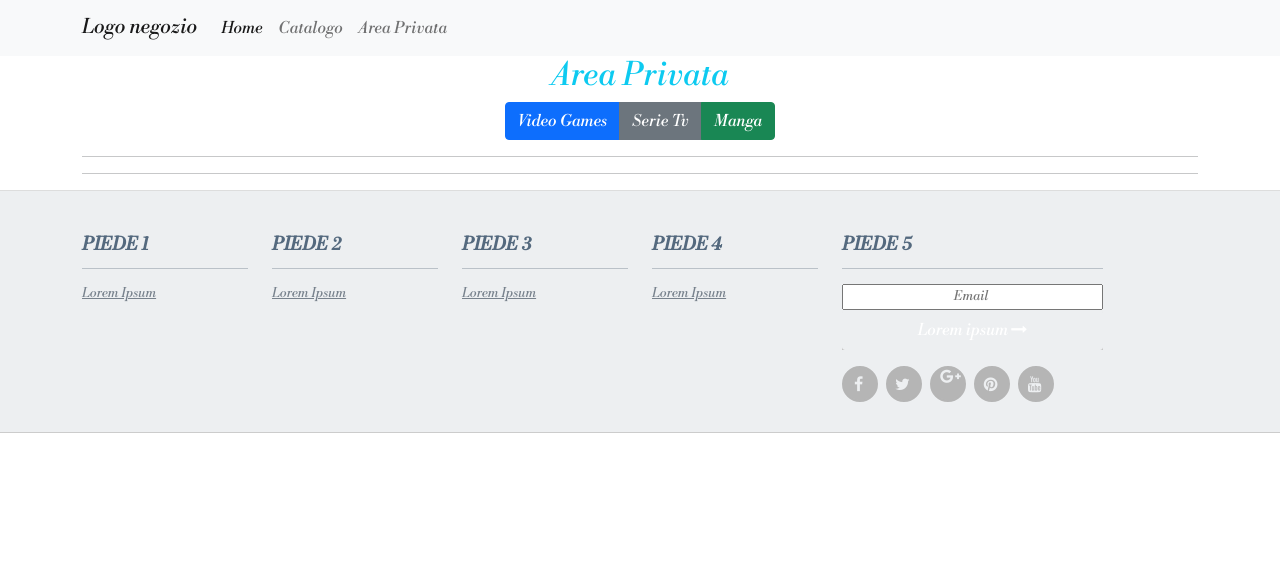
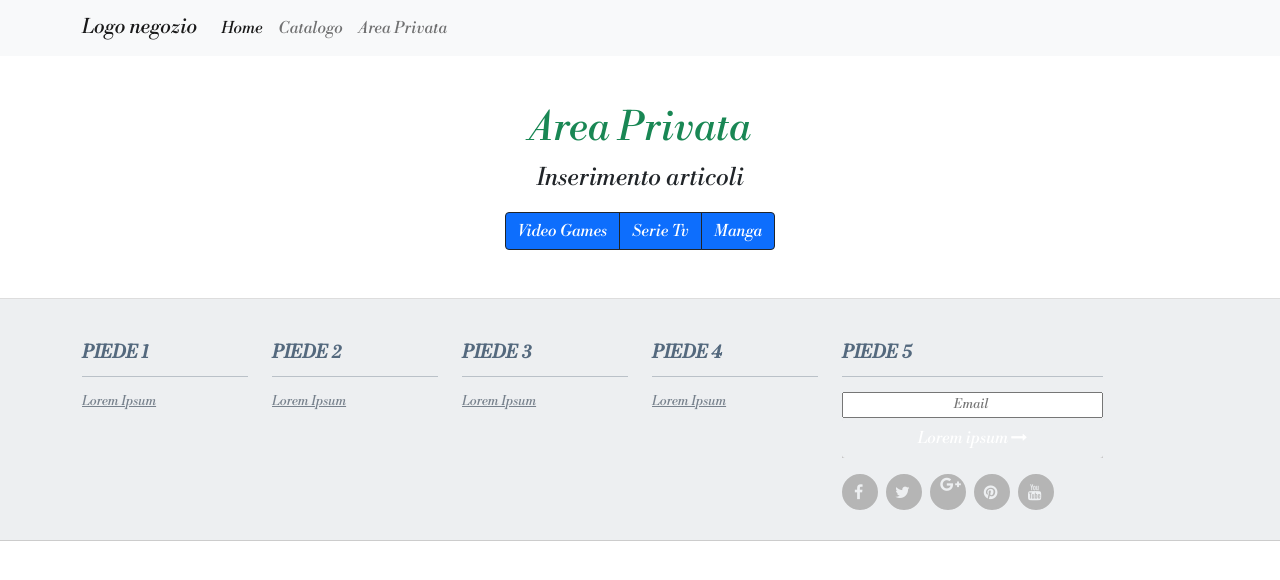
Before and after one commit to DanieleSudosi/ProgettoProva, an Angular app in the folder AppDiProvaCazzeggio/: page /private in a window 1280 px wide. Shown: the top 580 px of the page. Built offline with nearby package versions, Linux system fonts and the light colour scheme.

Commit message:
mod varie

```diff
--- a/AppDiProvaCazzeggio/src/app/app.module.ts
+++ b/AppDiProvaCazzeggio/src/app/app.module.ts
@@ -13,6 +13,7 @@ import { AreaPrivataComponent } from './area-privata/area-privata.component';
 import { FormGamesComponent } from './area-privata/form-games/form-games.component';
 import { FormSeriesComponent } from './area-privata/form-series/form-series.component';
 import { Page404Component } from './page404/page404.component';
+import { FormMangaComponent } from './area-privata/form-manga/form-manga.component';
 
 @NgModule({
   declarations: [
@@ -24,7 +25,8 @@ import { Page404Component } from './page404/page404.component';
     AreaPrivataComponent,
     FormGamesComponent,
     FormSeriesComponent,
-    Page404Component
+    Page404Component,
+    FormMangaComponent
   ],
   imports: [
     BrowserModule,
--- a/AppDiProvaCazzeggio/src/app/area-privata/area-privata.component.html
+++ b/AppDiProvaCazzeggio/src/app/area-privata/area-privata.component.html
@@ -1,10 +1,17 @@
-<h2 class="text-center text-info">Area Privata</h2>
-<div class="container-fluid text-center">
-  <div class="btn-group " role="group" aria-label="Basic example">
-    <button type="button" class="btn btn-primary">Video Games</button>
-    <button type="button" class="btn btn-secondary">Serie Tv</button>
-    <button type="button" class="btn btn-success">Manga</button>
+<div class="container-fluid my-5">
+
+  <h2 class="text-center text-success fs-1">Area Privata</h2>
+
+  <p class="text-center fs-4">Inserimento articoli</p>
+
+  <div class="container-fluid text-center my-3">
+    <div class="btn-group " role="group" aria-label="Basic example">
+      <button type="button" class="btn btn-primary border border-dark" (click)="addGames()">Video Games</button>
+      <button type="button" class="btn btn-primary border border-dark" (click)="addSeries()">Serie Tv</button>
+      <button type="button" class="btn btn-primary border border-dark" (click)="addManga()">Manga</button>
+    </div>
   </div>
+
+  <router-outlet></router-outlet>
+
 </div>
-<hr>
-<hr>
--- a/AppDiProvaCazzeggio/src/app/area-privata/area-privata.component.ts
+++ b/AppDiProvaCazzeggio/src/app/area-privata/area-privata.component.ts
@@ -1,4 +1,5 @@
 import { Component, OnInit } from '@angular/core';
+import { ActivatedRoute, Router } from '@angular/router';
 import { ServizioPrivatoService } from './service/servizio-privato.service';
 
 @Component({
@@ -9,7 +10,8 @@ import { ServizioPrivatoService } from './service/servizio-privato.service';
 export class AreaPrivataComponent implements OnInit {
 
 
-  constructor() { } //private caricaServizio: ServizioPrivatoService
+  constructor(private route: ActivatedRoute,
+              private router: Router) { } //private caricaServizio: ServizioPrivatoService
 
   ngOnInit(): void {
     // this.caricaServizio.evento().subscribe(feeds => {
@@ -17,4 +19,14 @@ export class AreaPrivataComponent implements OnInit {
     //   console.log(feeds);
   }
 
+  addGames(){
+    this.router.navigate(['addGames'],{relativeTo: this.route})
+  }
+  addSeries(){
+    this.router.navigate(['addSeries'],{relativeTo: this.route})
+  }
+  addManga(){
+    this.router.navigate(['addManga'],{relativeTo: this.route})
+  }
+
 }
--- a/AppDiProvaCazzeggio/src/app/area-privata/form-games/form-games.component.html
+++ b/AppDiProvaCazzeggio/src/app/area-privata/form-games/form-games.component.html
@@ -1 +1,3 @@
-<p>form-games works!</p>
+<div class="container">
+    <h1>Videogiochi</h1>
+</div>
--- /dev/null
+++ b/AppDiProvaCazzeggio/src/app/area-privata/form-manga/form-manga.component.html
@@ -0,0 +1 @@
+<p>form-manga works!</p>
--- /dev/null
+++ b/AppDiProvaCazzeggio/src/app/area-privata/form-manga/form-manga.component.ts
@@ -0,0 +1,15 @@
+import { Component, OnInit } from '@angular/core';
+
+@Component({
+  selector: 'app-form-manga',
+  templateUrl: './form-manga.component.html',
+  styleUrls: ['./form-manga.component.css']
+})
+export class FormMangaComponent implements OnInit {
+
+  constructor() { }
+
+  ngOnInit(): void {
+  }
+
+}
--- a/AppDiProvaCazzeggio/src/app/catalogo/catalogo.component.html
+++ b/AppDiProvaCazzeggio/src/app/catalogo/catalogo.component.html
@@ -1,6 +1,6 @@
 <div class="container-fluid py-5">
 
-    <h2 class="text-center text-success catalogo">CATALOGO</h2>
+    <h2 class="text-center text-success catalogo">Catalogo</h2>
 
     <div class="container-fluid my-5">
         <div class="row">
```
Also changed, not shown: AppDiProvaCazzeggio/src/app/app-routing.module.ts (+8 -1 lines), AppDiProvaCazzeggio/src/app/area-privata/form-manga/form-manga.component.css (added), AppDiProvaCazzeggio/src/app/area-privata/models/manga.ts (added), 1 other file (tests, documents, lock files or other folders).
